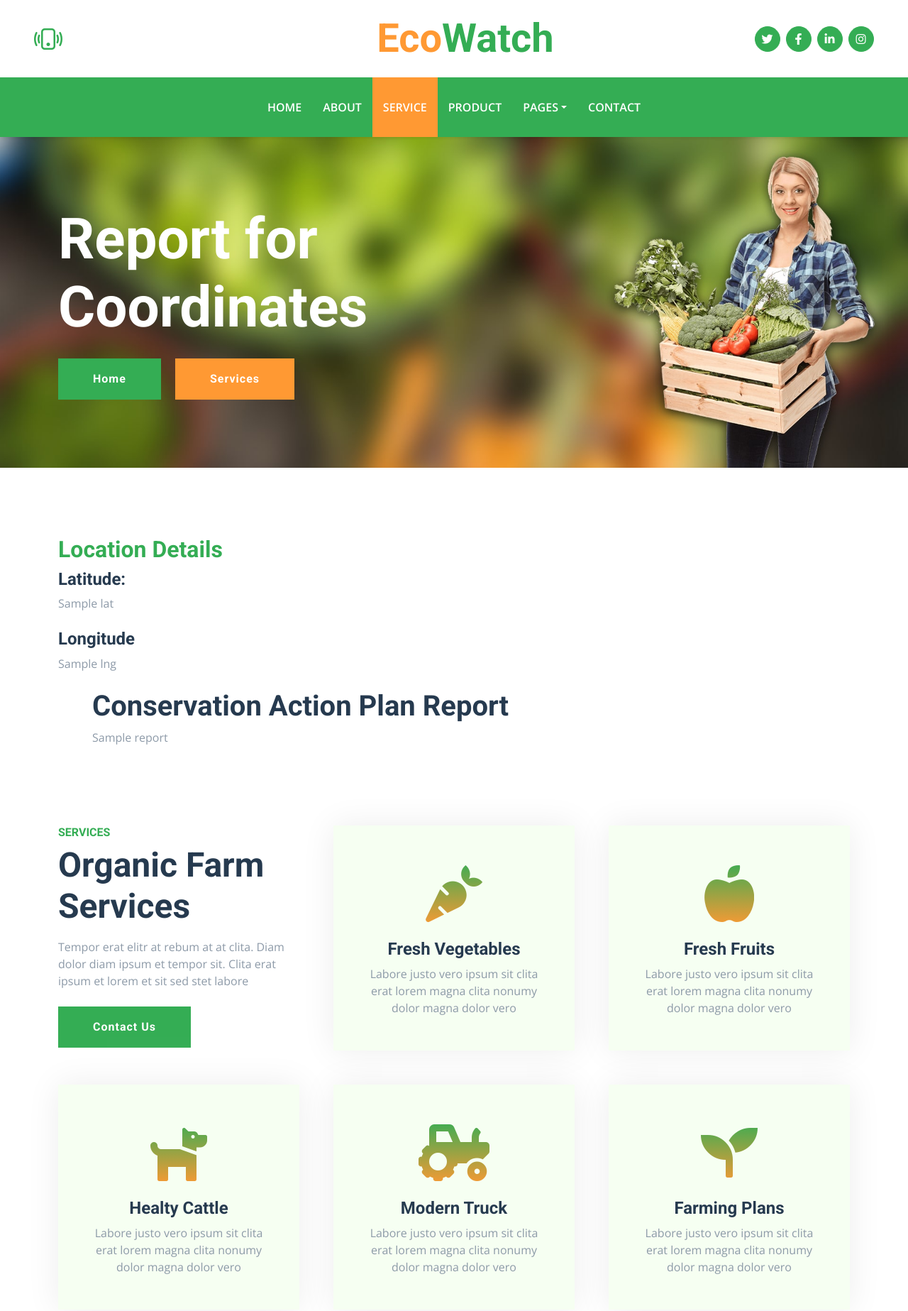
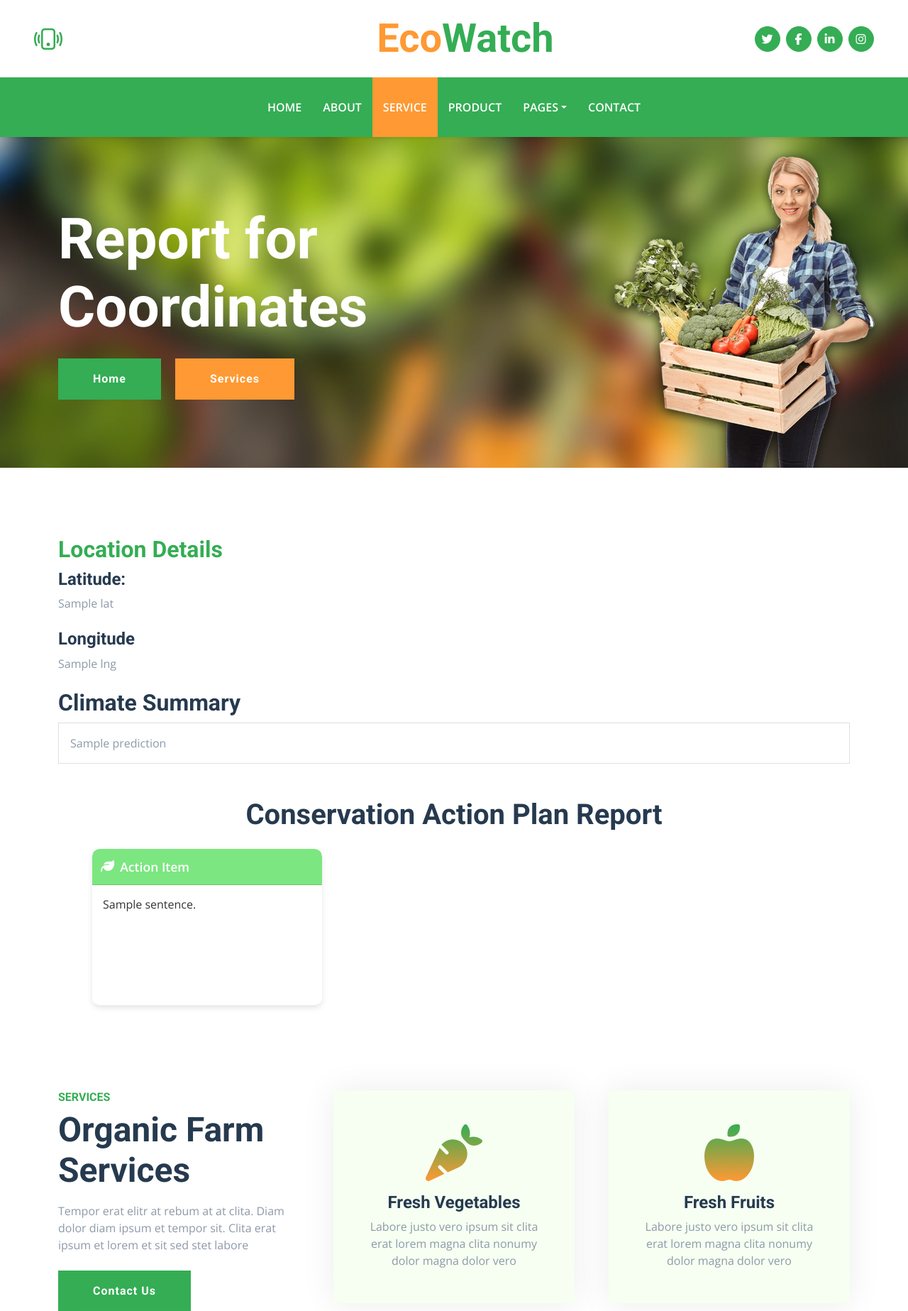
Before and after one commit to Anushka952/EcoWatch, a Flask app: template templates/report.html in a window 1280 px wide. Shown: the top 1847 px of the page at 71% size. Run offline with Flask 3, Linux system fonts and the light colour scheme; the template is opened without the code that fills it: most values are stand-ins (such as "Sample title", 1, 10 or a date in 2020); some libraries are stand-ins or nearby versions.

Commit message:
Climate Report Generation and Action Cards Done

```diff
--- a/app.py
+++ b/app.py
@@ -2,10 +2,47 @@
 import json
 from transformers import AutoModelForCausalLM, AutoTokenizer
 import re
-
+import requests
 
 app = Flask(__name__)
 
+# Open-Meteo API endpoint for weather and climate data
+OPEN_METEO_URL = 'https://api.open-meteo.com/v1/forecast'
+
+def get_weather_data(lat, lon):
+    """Fetch weather data from Open-Meteo API based on latitude and longitude."""
+    params = {
+        'latitude': lat,
+        'longitude': lon,
+        'hourly': 'temperature_2m,precipitation',
+        'daily': 'temperature_2m_max,temperature_2m_min,precipitation_sum',
+        'timezone': 'auto'
+    }
+    response = requests.get(OPEN_METEO_URL, params=params)
+    if response.status_code == 200:
+        return response.json()
+    else:
+        return None
+
+def generate_climate_summary(weather_data):
+    """Generate a summary based on the retrieved weather data."""
+    if not weather_data:
+        return "Weather data is unavailable. Please try again later."
+
+    # Extract relevant data for summary
+    daily_data = weather_data.get('daily', {})
+    temperature_max = daily_data.get('temperature_2m_max', [])[0] if daily_data.get('temperature_2m_max') else None
+    temperature_min = daily_data.get('temperature_2m_min', [])[0] if daily_data.get('temperature_2m_min') else None
+    precipitation = daily_data.get('precipitation_sum', [0])[0] if daily_data.get('precipitation_sum') else 0
+
+    # Create a summary
+    summary = (
+        f"The maximum temperature is expected to be {temperature_max}°C, "
+        f"the minimum temperature is {temperature_min}°C, "
+        f"and total precipitation is {precipitation} mm for the selected location."
+    )
+
+    return summary
 
 
 @app.route('/set-location', methods=['POST'])
@@ -31,7 +68,7 @@
         input_ids,
         do_sample=True,
         temperature=0.9,
-        max_length=750,
+        max_length=200,
     )
     gen_text = tokenizer.batch_decode(gen_tokens)[0]
     clean_text = re.sub(re.escape(prompt.strip()), '', gen_text).strip()
@@ -53,8 +90,16 @@
     lng = request.args.get('lng')
 
     report_content = generate_report(lat, lng)
+    report_sentences = report_content.split('. ')  # Splitting by sentence
+    print(report_sentences)
+     # Get weather data
 
-    return render_template('report.html', report=report_content, lat=lat, lng=lng)
+    weather_data = get_weather_data(lat, lng)
+
+    # Generate climate summary
+    prediction = generate_climate_summary(weather_data)
+    print(prediction)
+    return render_template('report.html', report=report_sentences, prediction=prediction, lat=lat, lng=lng)
 
 if __name__ == "__main__":
     app.run(debug=True)
--- a/templates/report.html
+++ b/templates/report.html
@@ -26,7 +26,45 @@
     <link href="static/css/bootstrap.min.css" rel="stylesheet">
 
     <link href="static/css/style.css" rel="stylesheet">
-
+    <style>
+        /* Custom card styling for a professional action plan look */
+        .action-plan-card {
+            border: none;
+            border-radius: 10px;
+            box-shadow: 0 4px 8px rgba(0, 0, 0, 0.1);
+            transition: transform 0.2s ease-in-out;
+            height: 220px; /* Fixed height for uniformity */
+            overflow-y: auto;
+        }
+        .action-plan-card:hover {
+            transform: translateY(-5px); /* Subtle hover effect */
+        }
+        .action-plan-card .card-header {
+            background-color: #7ce680;
+            color: #fff;
+            font-weight: bold;
+            font-size: 1.1rem;
+            border-top-left-radius: 10px;
+            border-top-right-radius: 10px;
+            display: flex;
+            align-items: center;
+            padding: 0.75rem;
+        }
+        .action-plan-card .card-header i {
+            margin-right: 8px;
+        }
+        .action-plan-card .card-body {
+            padding: 15px;
+            color: #333;
+            text-align: justify;
+        }
+        /* Icon styling */
+        .icon {
+            font-size: 1.2rem;
+            color: #fff;
+        }
+    </style>
+    <script src="https://kit.fontawesome.com/a076d05399.js" crossorigin="anonymous"></script> <!-- Font Awesome for icons -->
 </head>
 
 <body>
@@ -120,11 +158,67 @@
                     <h4>Latitude:</h4>
                     <p id="locName" class="mb-4">{{ lat }}</p>
                     <h4>Longitude</h4>
-                    <p id="coordinate" class="mb-4">{{ lng  }}</p>
-                    <div class="container">
+                    <p id="coordinate" class="mb-4">{{ lng }}</p>
+                    <!-- <div class="container">
                         <h1>Conservation Action Plan Report</h1>
                         <p>{{ report | safe }}</p>
                     </div>
+                    <div class="container"> -->
+                        <!-- Display Climate Summary -->
+                        <!-- <h2>Climate Summary</h2>
+                        <p>{{ prediction }}</p>
+                    </div> -->
+
+                     <!-- Display Climate Summary -->
+        <h2>Climate Summary</h2>
+        <div class="card mb-3">
+            <div class="card-body">
+                <p class="card-text">{{ prediction }}</p>
+            </div>
+        </div>
+
+
+        <!-- Display Conservation Report in Cards -->
+        <!-- <h2>Conservation Action Plan Report</h2> -->
+        <!-- <div class="row">
+            {% for sentence in report %}
+                <div class="col-md-4 mb-3">
+                    <div class="card">
+                        <div class="card-body">
+                            <p class="card-text">{{ sentence }}.</p>
+                        </div>
+                    </div>
+                </div>
+            {% endfor %}
+        </div> -->
+
+
+        <div class="container mt-5">
+            <h1 class="text-center mb-4">Conservation Action Plan Report</h1>
+
+            <div class="row">
+                {% for sentence in report %}
+                    <div class="col-md-4 mb-4">
+                        <div class="card action-plan-card">
+                            <!-- Card Header with Icon and Title -->
+                            <div class="card-header">
+                                <i class="fas fa-leaf icon"></i> Action Item
+                            </div>
+                            <!-- Card Body with Sentence Text -->
+                            <div class="card-body">
+                                <p class="card-text">{{ sentence }}.</p>
+                            </div>
+                        </div>
+                    </div>
+                {% endfor %}
+            </div>
+        </div>
+
+        <script src="https://code.jquery.com/jquery-3.5.1.slim.min.js"></script>
+        <script src="https://cdn.jsdelivr.net/npm/@popperjs/core@2.9.1/dist/umd/popper.min.js"></script>
+        <script src="https://maxcdn.bootstrapcdn.com/bootstrap/4.5.2/js/bootstrap.min.js"></script>
+
+    </div>
                 </div>
             </div>
         </div>
@@ -212,8 +306,8 @@
 
         // Call the function with retrieved coordinates
         getLocationAndReport(lat, lng);
-         // Function to get the report from the backend
-         function fetchReport(lat, lng) {
+        // Function to get the report from the backend
+        function fetchReport(lat, lng) {
             fetch(`/report?lat=${lat}&lng=${lng}`)
                 .then(response => response.json())
                 .then(data => {
```
